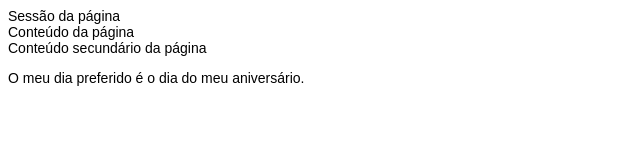
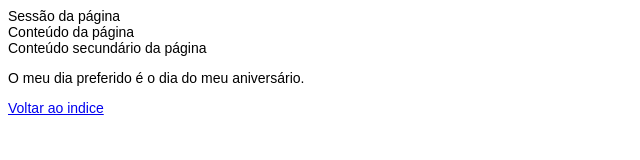
Before and after one commit to developer-sp/html5-css3, a plain HTML site: page aula2/index.html in a window 1280 px wide. Shown: the whole page, without its empty margins (0-640 px from the left). Drawn offline with Linux system fonts and the light colour scheme; files that its build step writes are made by us from their sources.

Commit message:
Adicionado link para voltar ao indice

```diff
--- a/aula2/index.html
+++ b/aula2/index.html
@@ -18,5 +18,7 @@
 	<p>
 		O meu dia preferido é o <time datetime="1600-01-01">dia do meu aniversário.</time>
 	</p>
+
+	<a href="../index.html">Voltar ao indice</a>
 </body>
 </html>
```
Also changed, not shown: aula1/index.html (+1 -0 lines), aula3/index.html (+2 -0 lines), aula4/index.html (+2 -0 lines), aula5/index.html (+2 -0 lines), aula6/index.html (+2 -0 lines), aula7/index.html (+1 -0 lines), aula8/index.html (+1 -0 lines), aula9/index.html (+2 -0 lines).
